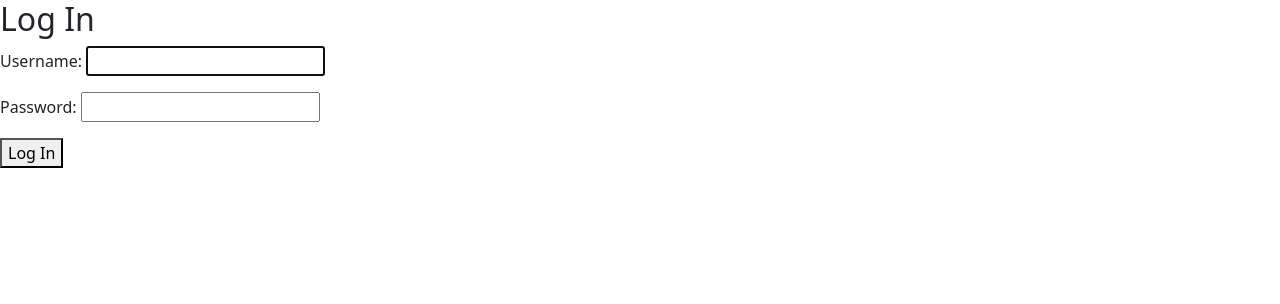
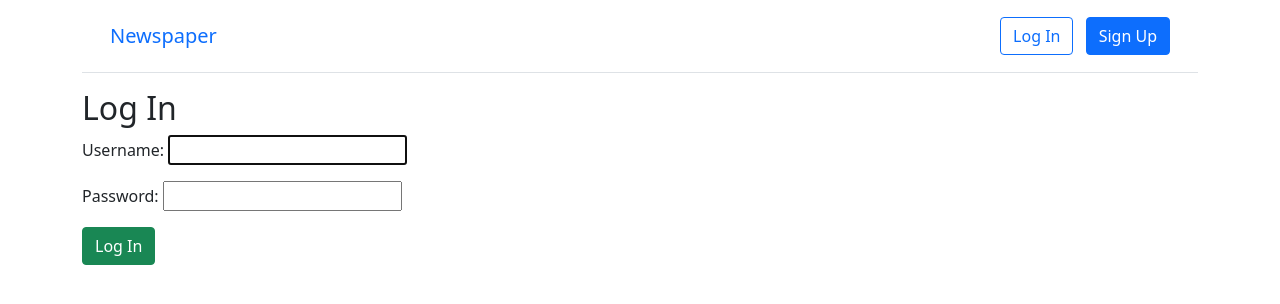
Before and after one commit to KristenM4/Django-Newspaper-App, a Django app: page /accounts/login/ in a window 1280 px wide. Shown: the top 304 px of the page. Run offline with Django 4.2, Linux system fonts and the light colour scheme.

Commit message:
add navbar to base.html and style log in button

```diff
--- a/templates/base.html
+++ b/templates/base.html
@@ -4,11 +4,57 @@
     <meta charset="UTF-8">
     <meta name="viewport" content="width=device-width, initial-scale=1.0, shrink-to-fit=no">
     <title>{% block title %}Newspaper App{% endblock title %}</title>
+
+    <!-- Bootstrap CSS -->
     <link href="https://cdn.jsdelivr.net/npm/bootstrap@5.1.3/dist/css/bootstrap.min.css" rel="stylesheet" integrity="sha384-1BmE4kWBq78iYhFldvKuhfTAU6auU8tT94WrHftjDbrCEXSU1oBoqyl2QvZ6jIW3" crossorigin="anonymous">
 </head>
+
 <body>
-    {% block content %}
-    {% endblock content %}
+    <div class="container">
+        <header class="p-3 mb-3 border-bottom">
+          <div class="container">
+            <div class="d-flex flex-wrap align-items-center justify-content-center
+              justify-content-lg-start">
+              <a class="navbar-brand" href="{% url 'home' %}">Newspaper</a>
+              <ul class="nav col-12 col-lg-auto me-lg-auto mb-2 justify-content-center
+                mb-md-0">
+
+                {% if user.is_authenticated %}
+                <li><a href="#" class="nav-link px-2 link-dark">+ New</a></li>
+              </ul>
+              <div class="dropdown text-end">
+                <a href="#" class="d-block link-dark text-decoration-none dropdown-toggle" id="dropdownUser1"
+                  data-bs-toggle="dropdown" aria-expanded="false">
+                  {{ user.username }}
+                </a>
+                <ul class="dropdown-menu text-small" aria-labelledby="dropdownUser1">
+                  <li><a class="dropdown-item" href="{% url 'password_change'%}">
+                      Change password</a></li>
+                  <li><a class="dropdown-item" href="{% url 'logout' %}">Log Out</a>
+                  </li>
+                </ul>
+              </div>
+
+              {% else %}
+                </ul>
+              <div class="text-end">
+                <a href="{% url 'login' %}" class="btn btn-outline-primary me-2">Log
+                  In</a>
+                <a href="{% url 'signup' %}" class="btn btn-primary">Sign Up</a>
+              </div>
+              {% endif %}
+
+            </div>
+          </div>
+        </header>
+        <main>
+            {% block content %}
+            {% endblock content %}
+        </main>
+    </div>
+
+    <!-- Bootstrap JS Script -->
     <script src="https://cdn.jsdelivr.net/npm/bootstrap@5.1.3/dist/js/bootstrap.bundle.min.js" integrity="sha384-ka7Sk0Gln4gmtz2MlQnikT1wXgYsOg+OMhuP+IlRH9sENBO0LRn5q+8nbTov4+1p" crossorigin="anonymous"></script>
 </body>
+
 </html>
--- a/templates/registration/login.html
+++ b/templates/registration/login.html
@@ -7,6 +7,6 @@
     <form method="POST">
         {% csrf_token %}
         {{ form.as_p }}
-        <button type="submit">Log In</button>
+        <button class="btn btn-success ml-2" type="submit">Log In</button>
     </form>
 {% endblock content %}
```
